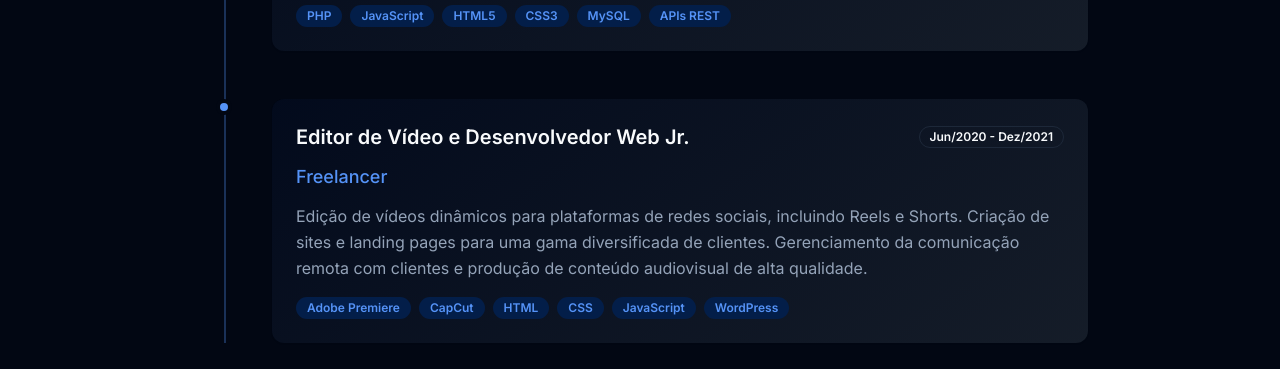
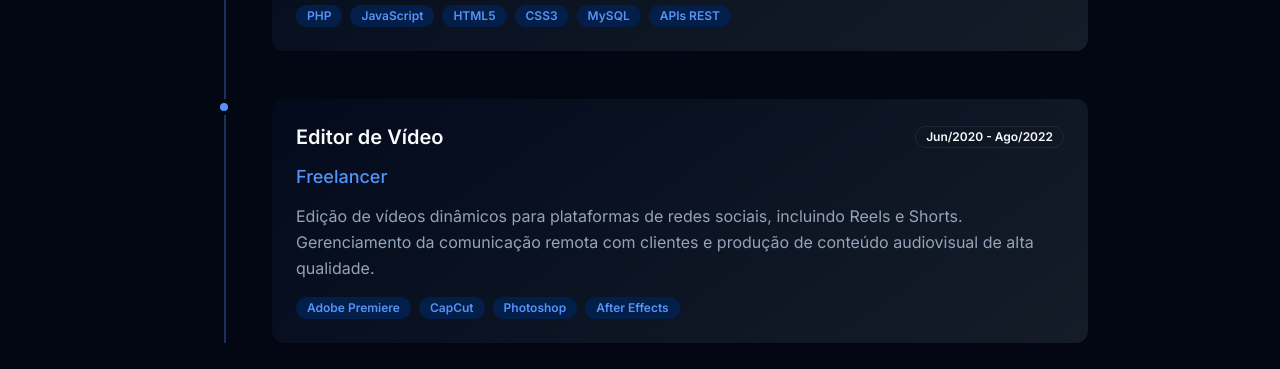
Before and after one commit to guilhermeTavo/Portfolio, a React (Vite) app: page / in a window 1280 px wide. Shown: the part 2340-2709 px from the top of the page. Built offline with nearby package versions, Linux system fonts and the light colour scheme.

Commit message:
Update Experience.tsx

```diff
--- a/src/components/Experience.tsx
+++ b/src/components/Experience.tsx
@@ -15,11 +15,11 @@ const Experience = () => {
       technologies: ["PHP", "JavaScript", "HTML5", "CSS3", "MySQL", "APIs REST"]
     },
     {
-      title: "Editor de Vídeo e Desenvolvedor Web Jr.",
+      title: "Editor de Vídeo",
       company: "Freelancer",
-      period: "Jun/2020 - Dez/2021",
-      description: "Edição de vídeos dinâmicos para plataformas de redes sociais, incluindo Reels e Shorts. Criação de sites e landing pages para uma gama diversificada de clientes. Gerenciamento da comunicação remota com clientes e produção de conteúdo audiovisual de alta qualidade.",
-      technologies: ["Adobe Premiere", "CapCut", "HTML", "CSS", "JavaScript", "WordPress"]
+      period: "Jun/2020 - Ago/2022",
+      description: "Edição de vídeos dinâmicos para plataformas de redes sociais, incluindo Reels e Shorts. Gerenciamento da comunicação remota com clientes e produção de conteúdo audiovisual de alta qualidade.",
+      technologies: ["Adobe Premiere", "CapCut", "Photoshop", "After Effects"]
     }
   ];
 
```
